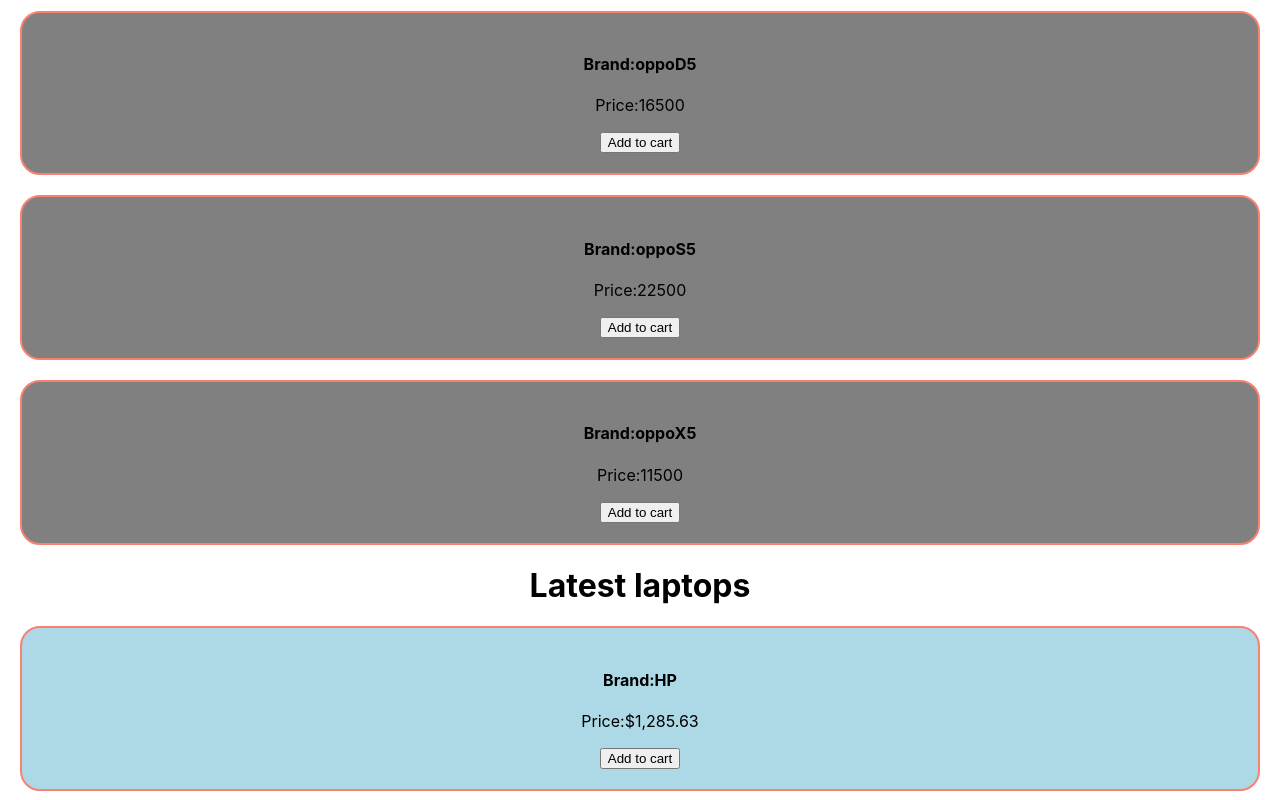
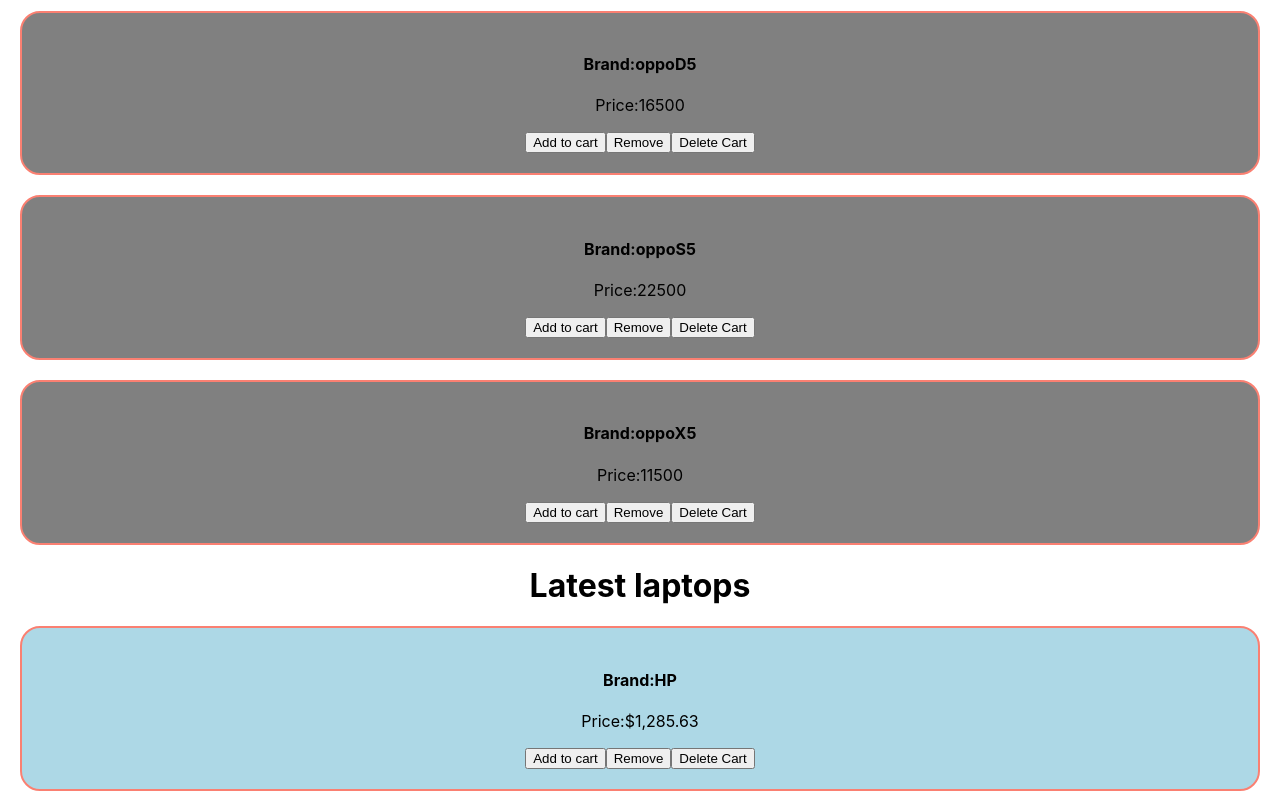
Before and after one commit to Rayhan108/react-storage-and-handler, a React (Create React App) app: page / in a window 1280 px wide. Shown: the part 440-1240 px from the top of the page. Built offline with nearby package versions, Linux system fonts and the light colour scheme.

Commit message:
added remove and delete handler

```diff
--- a/src/components/AllLaptop/AllLaptop.js
+++ b/src/components/AllLaptop/AllLaptop.js
@@ -1,16 +1,25 @@
 import React from 'react';
-import { addToDb } from '../Utilities/FakeDb';
+import { addToDb, deleteShopingCart, removeItemFromDb} from '../Utilities/FakeDb';
 
 const AllLaptop = (props) => {
     const {id,name,price}=props.laptop;
     const addToCart =(id)=>{
       addToDb(id)
     }
+    const removeFromCart=id=>{
+
+      removeItemFromDb(id);
+    }
+    const deletCart=()=>{
+      deleteShopingCart()
+    }
     return (
         <div style={{border:"2px solid salmon",borderRadius:"20px",margin:"20px",padding:"20px",background:"lightblue"}}>
              <h4>Brand:{name}</h4>
             <p>Price:{price}</p>
             <button onClick={()=>addToCart(id)}>Add to cart</button>
+            <button onClick={()=>removeFromCart(id)}>Remove</button>
+            <button onClick={deletCart}>Delete Cart</button>
         </div>
     );
 };
--- a/src/components/AllMobile/AllMobile.js
+++ b/src/components/AllMobile/AllMobile.js
@@ -1,16 +1,25 @@
 import React from 'react';
-import { addToDb } from '../Utilities/FakeDb';
+import { addToDb, deleteShopingCart, removeItemFromDb } from '../Utilities/FakeDb';
 
 const AllMobile = (props) => {
     const {id,name,price}=props.mobile;
     const addToCart =(id)=>{
        addToDb(id)
     }
+    const removeFromCart=id=>{
+
+      removeItemFromDb((id));
+    }
+    const deletCart=()=>{
+       deleteShopingCart();
+    }
     return (
         <div style={{border:"2px solid salmon",borderRadius:"20px",margin:"20px",padding:"20px",background:"gray"}}>
             <h4>Brand:{name}</h4>
             <p>Price:{price}</p>
             <button onClick={()=>addToCart(id)}>Add to cart</button>
+            <button onClick={()=>removeFromCart(id)}>Remove</button>
+            <button onClick={deletCart}>Delete Cart</button>
         </div>
     );
 };
--- a/src/components/Utilities/FakeDb.js
+++ b/src/components/Utilities/FakeDb.js
@@ -11,6 +11,7 @@
     // add quantity    1st step
     const quantity = shopingCart[id];
     if(quantity){
+    //   এখানে parseInt(quantity) না দিলেউ হবে কারন উপরে JSON parse করা হয়েছে
        const newQuantity =quantity+1;
        shopingCart[id]=newQuantity;
     }else{
@@ -20,4 +21,24 @@
     localStorage.setItem('shoping-cart',JSON.stringify(shopingCart));
 
 }
-export {addToDb}
+
+
+
+const removeItemFromDb =id=>{
+    const storedCart =localStorage.getItem('shoping-cart');
+    if(storedCart){
+        const shopingCart = JSON.parse(storedCart);
+        if(id in shopingCart){
+            delete shopingCart[id];
+            localStorage.setItem('shoping-cart',JSON.stringify(shopingCart));
+        }
+    }
+}
+
+const deleteShopingCart =()=>{
+    localStorage.removeItem('shoping-cart');
+}
+export {
+    addToDb,
+ removeItemFromDb,
+deleteShopingCart}
```
